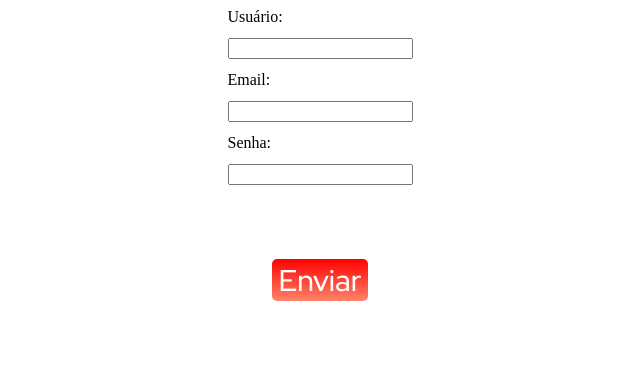
After one commit to CarlosEduardoAD/figma-carlos, a PHP site: page /cadastro.html in a window 1280 px wide. The commit adds this page. Shown: the top 378 px of the page, without its empty margins (320-960 px from the left). Run offline with PHP 8.4, Linux system fonts and the light colour scheme.

Commit message:
pagina de cadastro

```diff
--- /dev/null
+++ b/front-end/cadastro.html
@@ -0,0 +1,41 @@
+<!DOCTYPE html>
+<html lang="pt-BR">
+  <head>
+    <meta charset="UTF-8" />
+    <meta name="viewport" content="width=device-width, initial-scale=1.0" />
+    <meta http-equiv="X-UA-Compatible" content="ie=edge" />
+    <link rel="stylesheet" href="newestilo.css" />
+    <title>Cadastro</title>
+  </head>
+  <body>
+
+    <div class="container">
+      <div class="inputs">
+      <form id="formulario">
+          <label for="nome" class='label'>Usuário:</label>
+          <input type="text" id="nome" class='input'/>
+          <small id="textNome"></small>
+        <div>
+          <label for="email" class='label'>Email:</label>
+          <input type="text" id="email" class='input' />
+          <small id="textEmail" class='label'></small>
+        </div>
+        <div>
+            <label for="senha" class='label'>Senha:</label>
+            <input type="password" id="senha" class='input'/>
+            <small id="textSenha" class='label'></small>
+          </div>
+        </div>
+        <div class="btnclass">
+        <input id="botao" class="btn" type="submit" value="Enviar"/>
+      </div>
+        <br/>
+        <small id="textFormulario"></small>
+      </form>
+    </div>
+
+  </div>
+
+    <script src="cadastro.js"></script>
+  </body>
+</html>
--- /dev/null
+++ b/front-end/cadastro.js
@@ -0,0 +1,70 @@
+const formulario = document.getElementById('formulario')
+const nome = document.getElementById('nome')
+const textNome = document.getElementById('textNome')
+const email = document.getElementById('email')
+const textEmail = document.getElementById('textEmail')
+const senha = document.getElementById('senha')
+const textSenha = document.getElementById('textSenha')
+const botao = document.getElementById('botao')
+const textFormulario = document.getElementById('textFormulario')
+
+botao.addEventListener('click', function (e) {
+    e.preventDefault()
+
+    if(nome.value == '' && email.value =='' && senha.value == '' && telefone.value =='' ){
+        textFormulario.textContent = 'Você precisa preencher todos os campos'
+    }else{
+        textFormulario.textContent = ''
+    }
+
+    console.log(nome.value)
+    console.log(email.value)
+    console.log(senha.value)
+
+})
+
+email.addEventListener('keyup', function () {
+    if(validarEmail(email.value) !== true){
+        textEmail.innerHTML = 'O formato do email deve ser com <br> letras minúsculas ex.: teste@gmail.com'
+    }else{
+        textEmail.textContent = ''
+    }
+})
+
+function validarEmail(e_mail){
+    let padraoEmail = /^[a-z0-9.]+@[a-z0-9]+\.([a-z]+)?$/
+    return padraoEmail.test(e_mail)
+}
+
+senha.addEventListener('keyup', function() {
+    if(validarSenha(senha.value) !== true){
+        textSenha.innerHTML = 'O formato da senha deve ter 6 caracteres, <br> com 1 letra maiúscula, 1 minúscula, 1 número <br> e 1 carctere especial. ex.: Br@sil2022'
+    }else{
+        textSenha.textContent = ''
+    }
+})
+
+function validarSenha(senhaValor){
+    let padraoSenha = /^(?=.*\d)(?=.*[a-z])(?=.*[A-Z])(?=.*[$*&@#])[0-9a-zA-Z$*&@#]{6,}$/
+
+    return padraoSenha.test(senhaValor)
+
+    /*
+        /^
+            (?=.*\d)              // deve conter ao menos um dígito
+            (?=.*[a-z])           // deve conter ao menos uma letra minúscula
+            (?=.*[A-Z])           // deve conter ao menos uma letra maiúscula
+            (?=.*[$*&@#])         // deve conter ao menos um caractere especial
+            [0-9a-zA-Z$*&@#]{6,}  // deve conter ao menos 6 dos caracteres mencionados
+        $/
+
+    */
+}
+
+/*
+
+https://developer.mozilla.org/pt-BR/docs/Web/JavaScript/Guide/Regular_Expressions
+
+http://www.regexplained.co.uk/
+
+*/
--- a/front-end/newestilo.css
+++ b/front-end/newestilo.css
@@ -200,6 +200,7 @@ p:hover{
     flex-direction: row;
     background: linear-gradient(180deg, rgba(2,0,36,1) 0%, #ff0000 0%, #FF8469 100%);
     height: 200px;
+    border-radius: 4px;
 }
 
 /* Centralização da imagem do zacarias */
@@ -218,6 +219,7 @@ p:hover{
     display : flex;
     flex-direction: row;
     height: 200px;
+    border-radius: 4px;
 }
 
 /* Estilização do tipo de texto que vai na linha vermelha */
@@ -278,7 +280,7 @@ p:hover{
     display:grid;
     grid-template-columns: repeat(2, 1fr);
     gap : 20px;
-    margin-left : 35px;
+    margin-left : 25px;
     margin-top : 40px;
 }
 
@@ -498,3 +500,42 @@ p:hover{
     margin-top : 15px;
     margin-right : 12px;
 }
+
+.container{
+    display: flex;
+    align-items: center;
+    justify-content: center;
+    flex-direction: column;
+    gap: 30px;
+}
+
+.btn{
+    margin-top: 32px;
+}
+
+input#botao{
+    border: none;
+    border-radius: 5px;
+    font-family: 'Red Hat Display', sans-serif;
+    font-size: 30px;
+    color: white;
+    background: linear-gradient(180deg, rgba(255,0,0,1) 0%, rgba(255,132,105,1) 100%);
+}
+
+.input{
+    margin-top: 12px;
+    margin-bottom : 12px;
+}
+
+.inputs{
+    display : flex;
+    flex-direction: row;
+    align-items: center;
+    justify-self: center;
+}
+
+
+.label{
+    display : flex;
+    flex-direction: column;
+}
```
